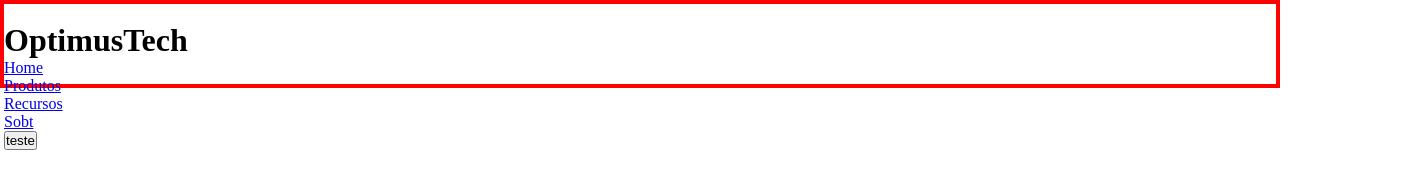
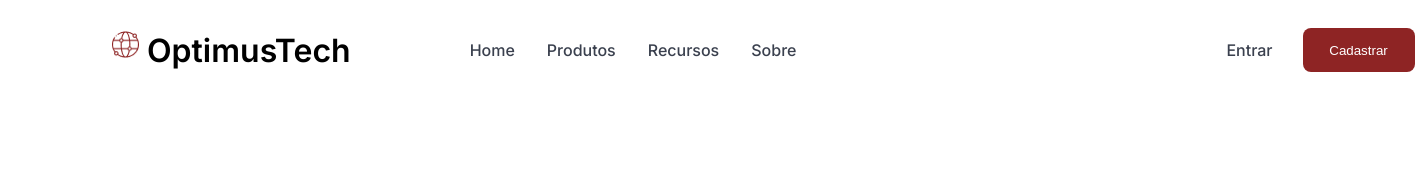
Before and after one commit to leandroespindula/7DaysOfCode-HTML-CSS, a plain HTML site: page index.html in a window 1280 px wide. Shown: the whole page, 1415 px wide, since content can reach past the window. Drawn offline with Linux system fonts and the light colour scheme.

Commit message:
Adicionando o cabeçalho

```diff
--- a/index.html
+++ b/index.html
@@ -12,7 +12,7 @@
     <header>
         <div class="container__cabecalho">
             <div id="itens__logo">
-                <img src="/Imagens/worldwide.png" alt="">
+                <img src="assets/img/worldwide.png" alt="logo" width="27px" height="27px">
                 <h1>OptimusTech</h1>
             </div>
 
@@ -22,14 +22,15 @@
                         <a href="#"><li>Home</li></a>
                         <a href="#"><li>Produtos</li></a>
                         <a href="#"><li>Recursos</li></a>
-                        <a href="#"><li>Sobt</li></a>
+                        <a href="#"><li>Sobre</li></a>
                     </ul>
                 </nav>
 
             </div>
 
             <div id="itens__btn">
-                <button>teste</button>
+                <a href="#"><li>Entrar</li></a>
+                <button>Cadastrar</button>
 
             </div>
         </div>
--- a/style.css
+++ b/style.css
@@ -1,3 +1,5 @@
+@import url('https://fonts.googleapis.com/css2? family= Inter:wght@500;600 & display=swap' );
+
 * {
     margin: 0;
     padding: 0;
@@ -5,25 +7,61 @@
 
 body {
     max-width:100%;
+    font-family: 'inter', sans-serif;
 }
 
-header {
-    height: 80px;
-    border: 4px solid red
+a {
+    text-decoration: none;
+    color: #3A404E;
+    list-style: none;
 }
 
-/* body header .container__cabecalho {
-
+ul li {
+    list-style: none;
 }
 
-.container__cabecalho#itens__logo {
-
-} */
-
-/* itens__navegacacao {
-
+.container__cabecalho {
+    display: flex;
+    align-items: center;
+    background-color: #FFFFFF;
+    margin-top: 28px;
 }
 
-itens__btn {
+header .container__cabecalho #itens__logo {
+    display: flex;
+    margin-left: 112px;
+}
 
-} */
+header .container__cabecalho #itens__logo img{
+    margin-right: 8px;
+}
+
+header .container__cabecalho #itens__navegacacao nav ul{
+    display: flex;
+    margin-left: 119px;
+}
+
+header .container__cabecalho #itens__navegacacao nav ul li {
+    margin-right: 32px;
+}
+
+#itens__btn {
+    display: flex;
+    align-items: center;
+    margin-left: 398px;
+}
+
+
+#itens__btn a {
+    margin-right: 30px;
+}
+
+#itens__btn button {
+    width: 112px;
+    height: 44px;
+    border-radius:8px;
+    padding: 10px 18px 10px 18px;
+    background-color: #8E2424;
+    color: #FFFFFF;
+    border: none;
+}
```
